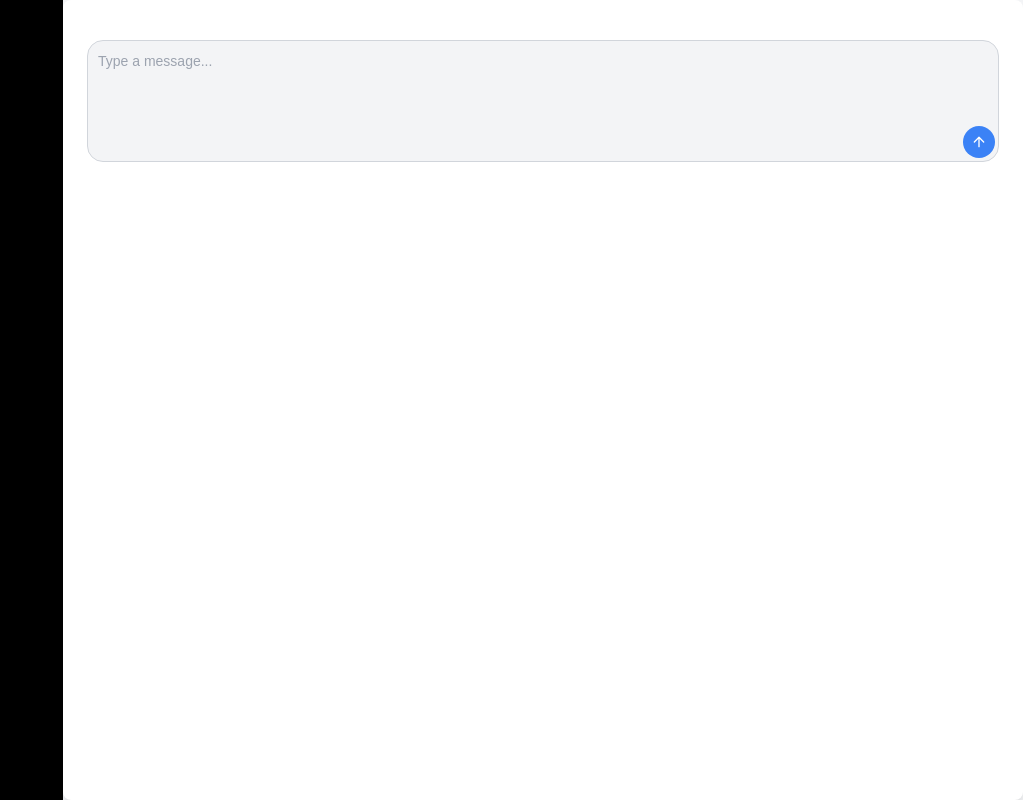
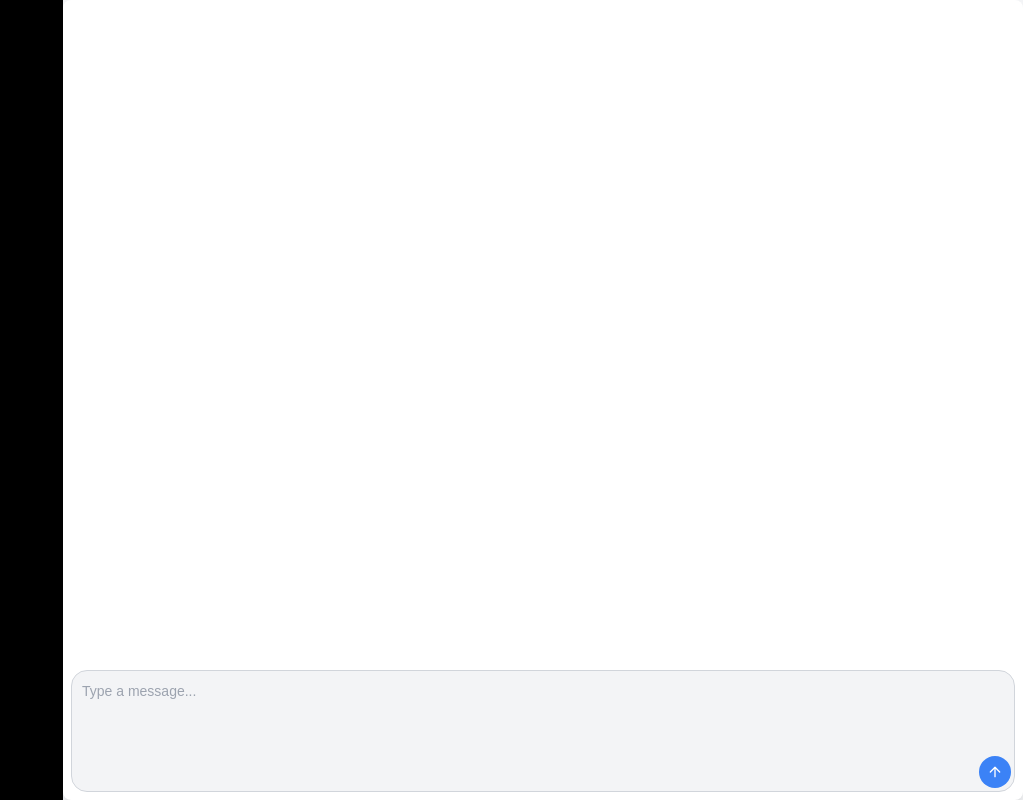
Before and after one commit to tasnimultas67/chatbot-ai, a Next.js app: page / in a window 1280 px wide. Shown: the whole page, without its empty margins (257-1280 px from the left). Built offline with nearby package versions, Linux system fonts and the light colour scheme.

Commit message:
Update app metadata and adjust form positioning in layout

```diff
--- a/app/layout.js
+++ b/app/layout.js
@@ -12,7 +12,7 @@ const geistMono = Geist_Mono({
 });
 
 export const metadata = {
-  title: "Create Next App",
+  title: "Chatboat AI by Tasnimul Haque",
   description: "Generated by create next app",
 };
 
--- a/app/page.js
+++ b/app/page.js
@@ -65,7 +65,7 @@ export default function Home() {
           ))}
         </div>
         <div className="w-full">
-          <div className="sticky top-0">
+          <div className="absolute inset-x-2 bottom-2">
             <form onSubmit={handleSubmit} className="flex relative top-0 ">
               <textarea
                 rows={5}
```
